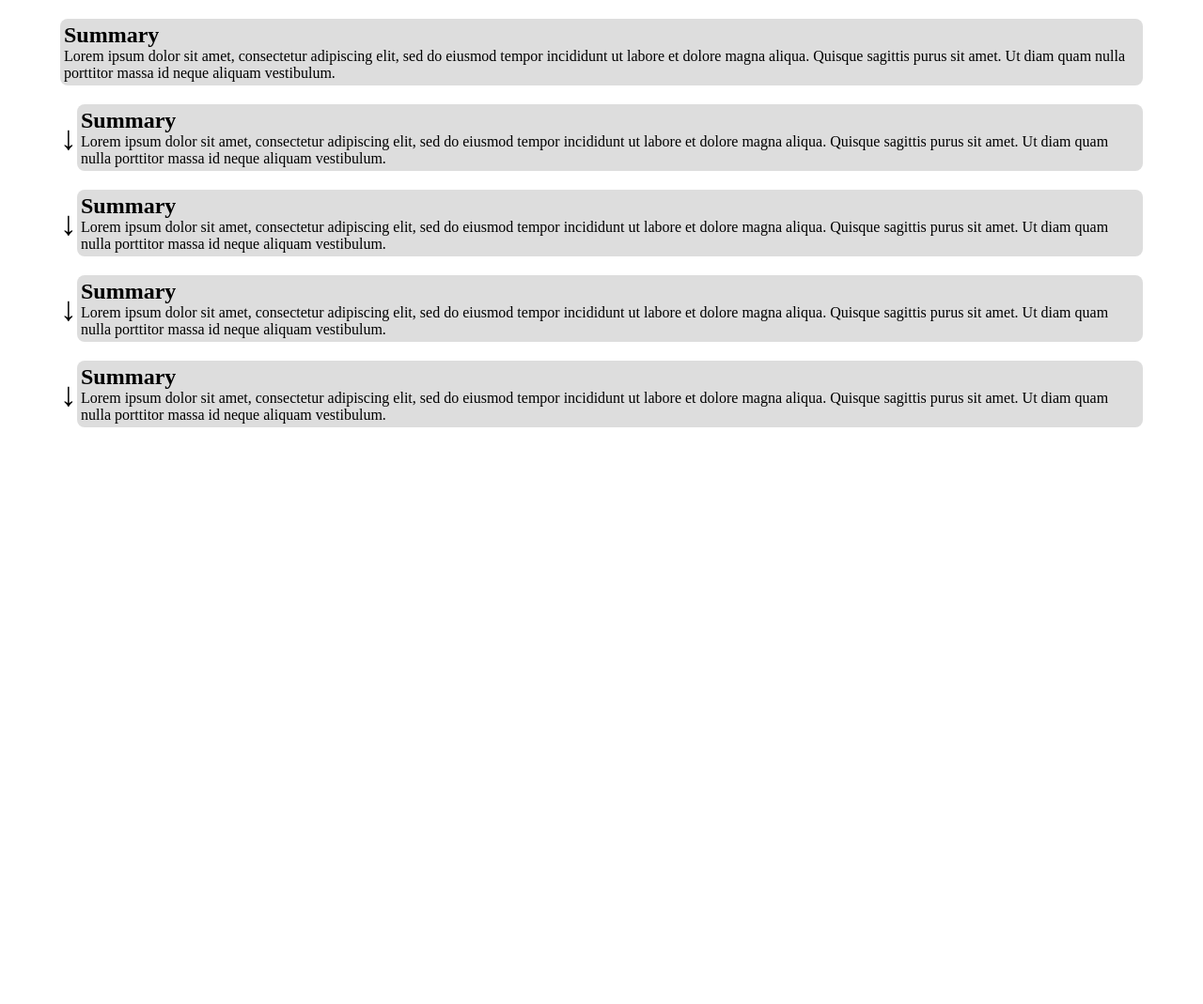
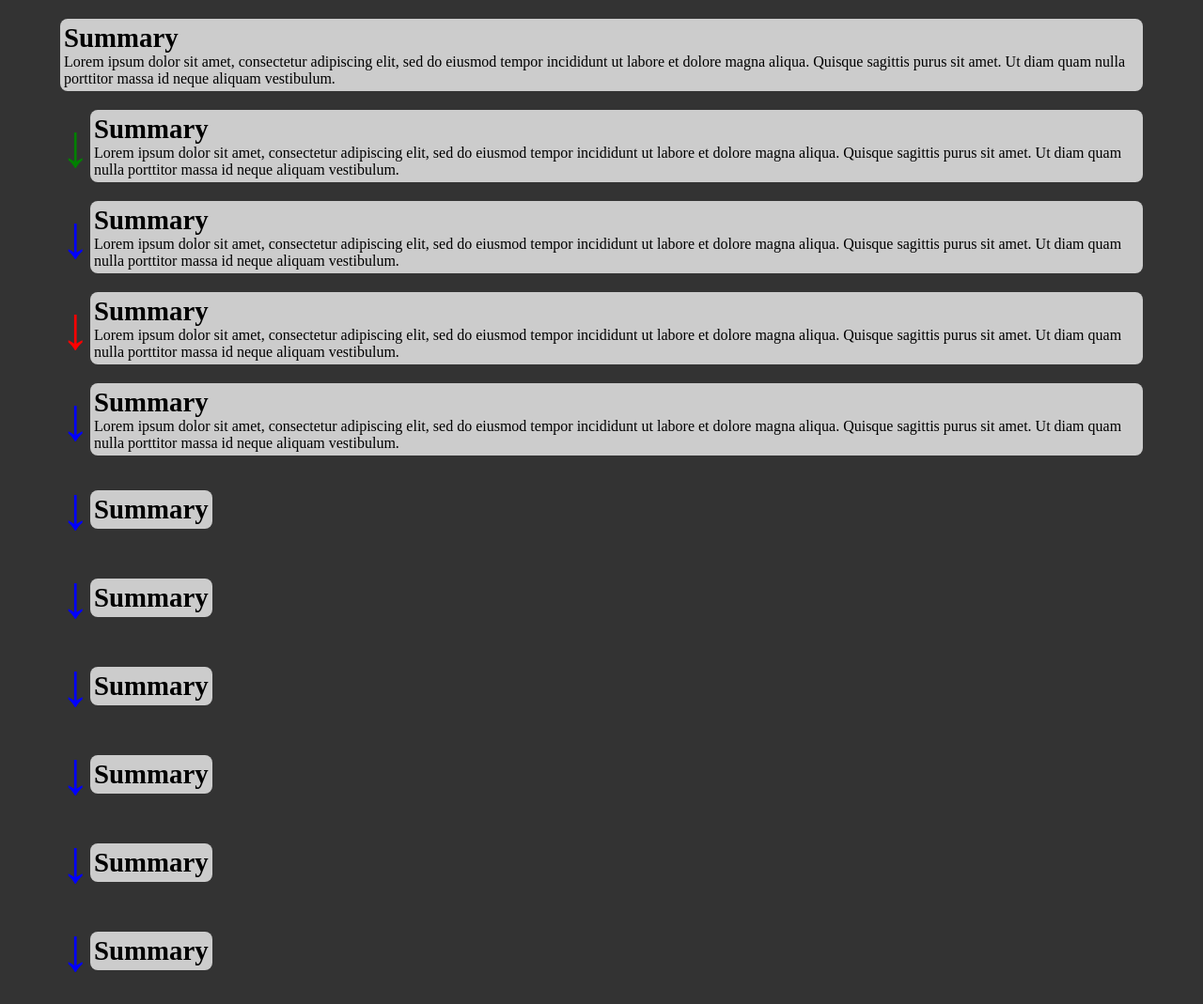
Before and after one commit to SIUE-CougarTeam/eHacks_Project, a plain HTML site: page timeline_overview/timeline_overview.html in a window 1280 px wide. Shown: the whole page at 94% size. Before the commit the page ends 800 px from the top, so only its background shows below. Drawn offline with Linux system fonts and the light colour scheme.

Commit message:
Changing up visual design.

```diff
--- a/timeline_overview/timeline_overview.css
+++ b/timeline_overview/timeline_overview.css
@@ -1,11 +1,15 @@
 :root {
-    --event-background-color: #DDD;
+    --event-background-color: #CCC;
 }
 
 * {
     margin: 0;
     padding: 0;
     border: 0;
+}
+
+body {
+    background-color: #333;
 }
 
 .timeline {
@@ -24,7 +28,9 @@
 }
 
 .timelink {
-    font-size: 36px;
+    font-size: 64px;
+    font-weight: bold;
+    color: blue;
     /* padding: 16px; */
 }
 
@@ -32,13 +38,27 @@
     background-color: var(--event-background-color);
     border-radius: 8px;
     padding: 4px;
-    gap: px;
 }
 
 .event-summary {
+    font-size: 1.8em;
+    font-weight: bold;
+    list-style: none;
     /* background-color: orange; */
 }
 
 .event-description {
     /* background-color: yellow; */
 }
+
+.positive {
+    color: green;
+}
+
+.neutral {
+    color: blue;
+}
+
+.negative {
+    color: red;
+}
--- a/timeline_overview/timeline_overview.html
+++ b/timeline_overview/timeline_overview.html
@@ -9,7 +9,28 @@
     <body>
         <main class="timeline">
             <section class="event root">
-                <div class="timelink"></div>
+                    <div class="timelink"></div>
+                <section class="event-info">
+                    <h2 class="event-summary">Summary</h2>
+                    <p class="event-description">Lorem ipsum dolor sit amet, consectetur adipiscing elit, sed do eiusmod tempor incididunt ut labore et dolore magna aliqua. Quisque sagittis purus sit amet. Ut diam quam nulla porttitor massa id neque aliquam vestibulum.</p>
+                </section>
+            </section>
+            <section class="event">
+                <div class="timelink positive">&darr;</div>
+                <section class="event-info">
+                    <h2 class="event-summary">Summary</h2>
+                    <p class="event-description">Lorem ipsum dolor sit amet, consectetur adipiscing elit, sed do eiusmod tempor incididunt ut labore et dolore magna aliqua. Quisque sagittis purus sit amet. Ut diam quam nulla porttitor massa id neque aliquam vestibulum.</p>
+                </section>
+            </section>
+            <section class="event">
+                <div class="timelink neutral">&darr;</div>
+                <section class="event-info">
+                    <h2 class="event-summary">Summary</h2>
+                    <p class="event-description">Lorem ipsum dolor sit amet, consectetur adipiscing elit, sed do eiusmod tempor incididunt ut labore et dolore magna aliqua. Quisque sagittis purus sit amet. Ut diam quam nulla porttitor massa id neque aliquam vestibulum.</p>
+                </section>
+            </section>
+            <section class="event">
+                <div class="timelink negative">&darr;</div>
                 <section class="event-info">
                     <h2 class="event-summary">Summary</h2>
                     <p class="event-description">Lorem ipsum dolor sit amet, consectetur adipiscing elit, sed do eiusmod tempor incididunt ut labore et dolore magna aliqua. Quisque sagittis purus sit amet. Ut diam quam nulla porttitor massa id neque aliquam vestibulum.</p>
@@ -24,22 +45,43 @@
             </section>
             <section class="event">
                 <div class="timelink">&darr;</div>
-                <section class="event-info">
-                    <h2 class="event-summary">Summary</h2>
+                <details class="event-info">
+                    <summary class="event-summary">Summary</summary>
                     <p class="event-description">Lorem ipsum dolor sit amet, consectetur adipiscing elit, sed do eiusmod tempor incididunt ut labore et dolore magna aliqua. Quisque sagittis purus sit amet. Ut diam quam nulla porttitor massa id neque aliquam vestibulum.</p>
                 </section>
             </section>
             <section class="event">
                 <div class="timelink">&darr;</div>
-                <section class="event-info">
-                    <h2 class="event-summary">Summary</h2>
+                <details class="event-info">
+                    <summary class="event-summary">Summary</summary>
                     <p class="event-description">Lorem ipsum dolor sit amet, consectetur adipiscing elit, sed do eiusmod tempor incididunt ut labore et dolore magna aliqua. Quisque sagittis purus sit amet. Ut diam quam nulla porttitor massa id neque aliquam vestibulum.</p>
                 </section>
             </section>
             <section class="event">
                 <div class="timelink">&darr;</div>
-                <section class="event-info">
-                    <h2 class="event-summary">Summary</h2>
+                <details class="event-info">
+                    <summary class="event-summary">Summary</summary>
+                    <p class="event-description">Lorem ipsum dolor sit amet, consectetur adipiscing elit, sed do eiusmod tempor incididunt ut labore et dolore magna aliqua. Quisque sagittis purus sit amet. Ut diam quam nulla porttitor massa id neque aliquam vestibulum.</p>
+                </section>
+            </section>
+            <section class="event">
+                <div class="timelink">&darr;</div>
+                <details class="event-info">
+                    <summary class="event-summary">Summary</summary>
+                    <p class="event-description">Lorem ipsum dolor sit amet, consectetur adipiscing elit, sed do eiusmod tempor incididunt ut labore et dolore magna aliqua. Quisque sagittis purus sit amet. Ut diam quam nulla porttitor massa id neque aliquam vestibulum.</p>
+                </section>
+            </section>
+            <section class="event">
+                <div class="timelink">&darr;</div>
+                <details class="event-info">
+                    <summary class="event-summary">Summary</summary>
+                    <p class="event-description">Lorem ipsum dolor sit amet, consectetur adipiscing elit, sed do eiusmod tempor incididunt ut labore et dolore magna aliqua. Quisque sagittis purus sit amet. Ut diam quam nulla porttitor massa id neque aliquam vestibulum.</p>
+                </section>
+            </section>
+            <section class="event">
+                <div class="timelink">&darr;</div>
+                <details class="event-info">
+                    <summary class="event-summary">Summary</summary>
                     <p class="event-description">Lorem ipsum dolor sit amet, consectetur adipiscing elit, sed do eiusmod tempor incididunt ut labore et dolore magna aliqua. Quisque sagittis purus sit amet. Ut diam quam nulla porttitor massa id neque aliquam vestibulum.</p>
                 </section>
             </section>
```
